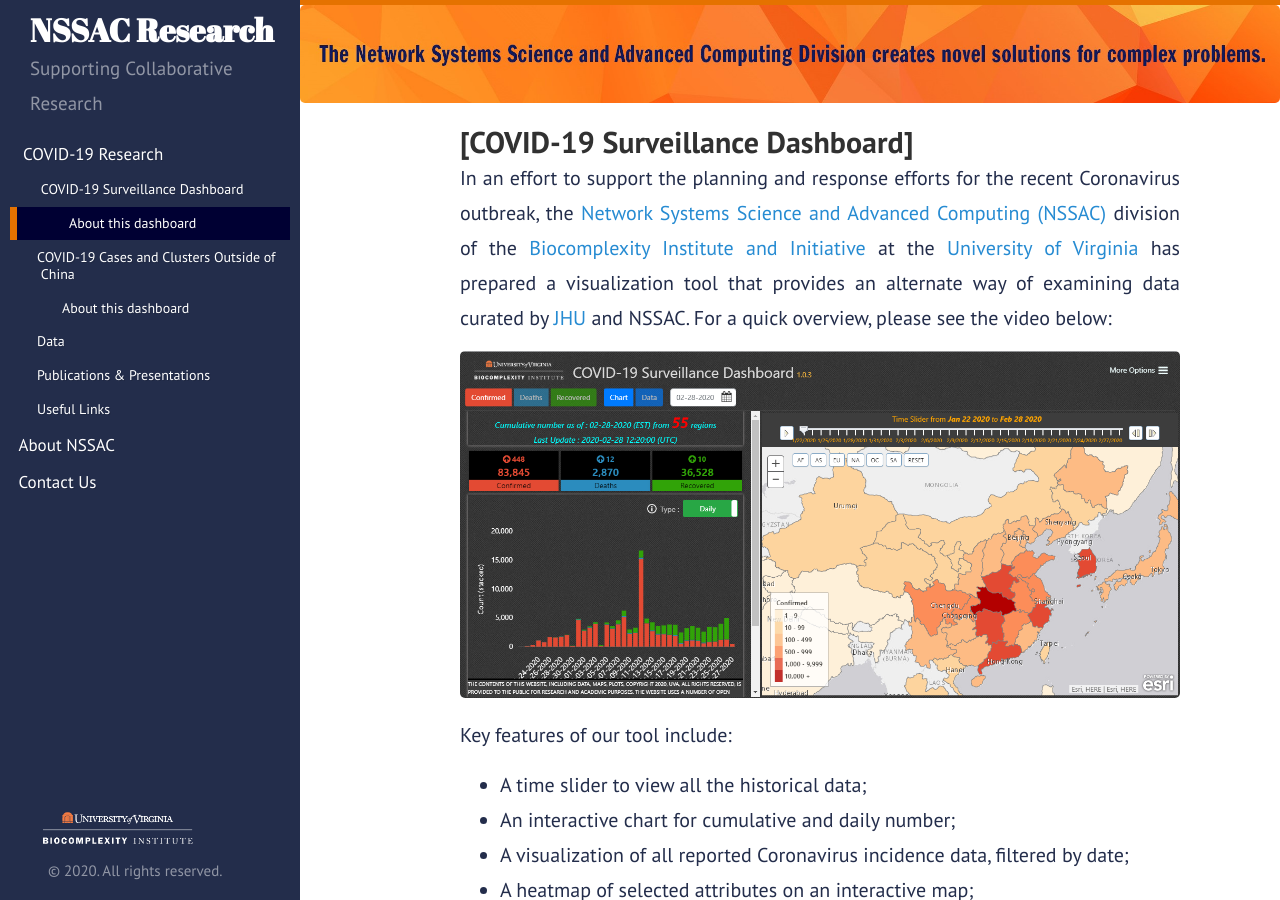
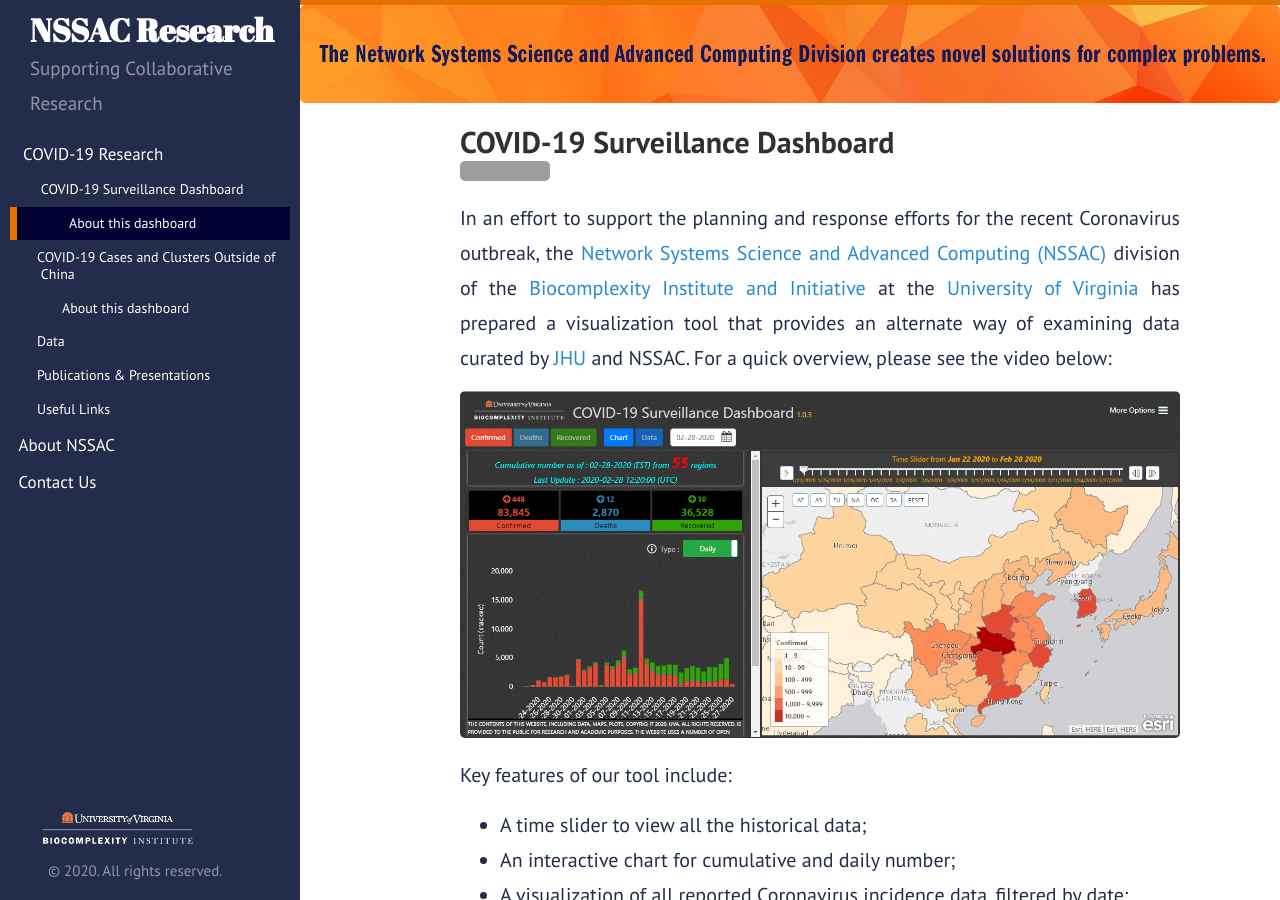
Before and after one commit to mehta-gaurav/mehta-gaurav.github.io, a Jekyll site: the page built from covid-19/dashboard/index.md, in a window 1280 px wide and 900 px high. Built offline with Jekyll 4.4.1, drawn with Linux system fonts in a browser that asks for light colours; our own code applies the rules of GitHub Pages for plain Markdown files; some of the changed lines change nothing that is shown; grey boxes are pictures that could not be loaded.

Commit message:
Update index.md

```diff
--- a/covid-19/dashboard/index.md
+++ b/covid-19/dashboard/index.md
@@ -1,4 +1,6 @@
-## [COVID-19 Surveillance Dashboard]
+## COVID-19 Surveillance Dashboard
+
+ [![Watch on GitHub](https://img.shields.io/github/watchers/jonsn0w/hyde.svg?style=social)](https://github.com/jonsn0w/Hyde/watchers)
 
 In an effort to support the planning and response efforts for the recent Coronavirus outbreak,
 the [Network Systems Science and Advanced Computing (NSSAC)](https://biocomplexity.virginia.edu/nssac)
```
